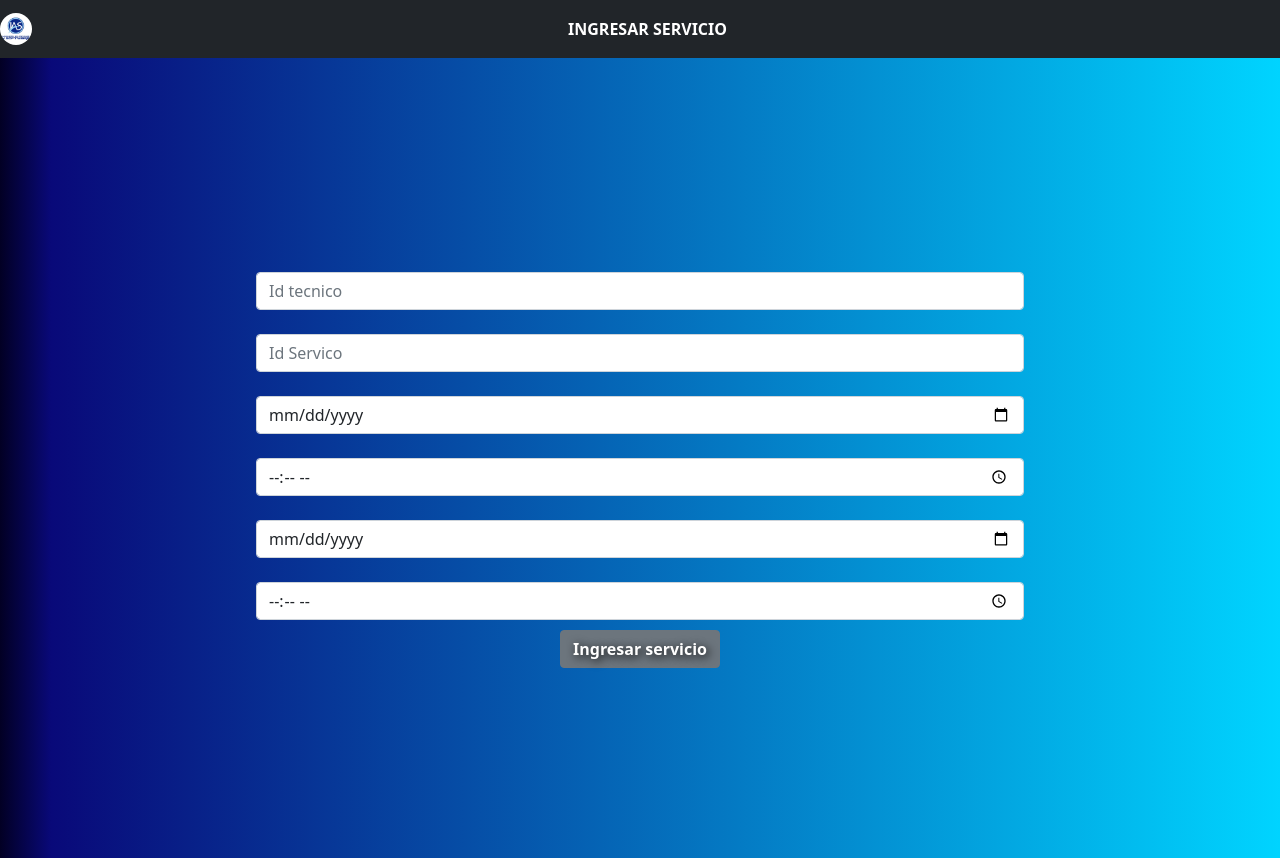
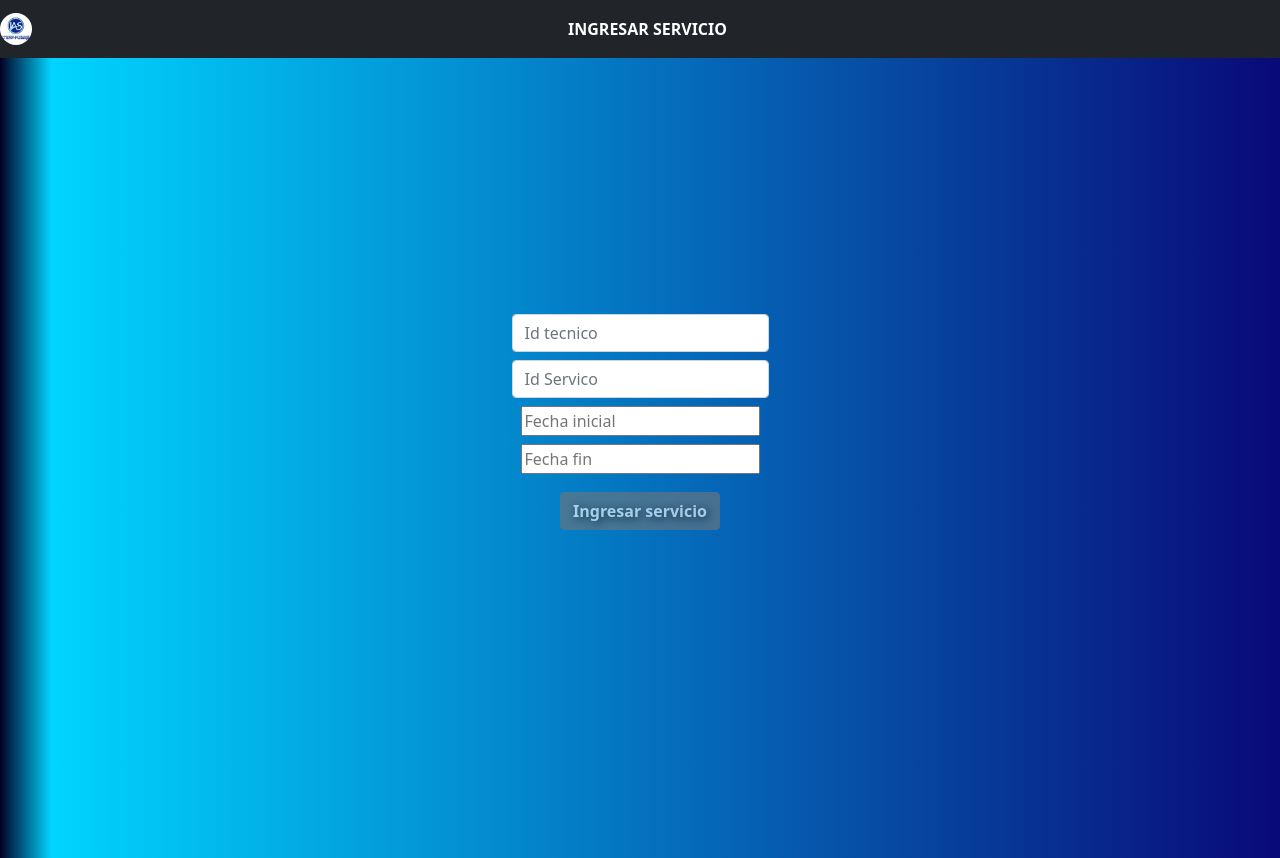
Before and after one commit to kevinosoriosuaza940/FronTIAS, a React (Create React App) app: page /ingresar-servicio in a window 1280 px wide. Built offline with nearby package versions, Linux system fonts and the light colour scheme.

Commit message:
front IAS

```diff
--- a/package.json
+++ b/package.json
@@ -10,10 +10,12 @@
     "bootstrap": "^5.0.0-beta3",
     "bootstrap-icons": "^1.4.1",
     "react": "^17.0.2",
+    "react-datepicker": "^3.8.0",
     "react-dom": "^17.0.2",
     "react-router-dom": "^5.2.0",
     "react-scripts": "4.0.3",
     "reactstrap": "^8.9.0",
+    "sweetalert": "^2.1.2",
     "web-vitals": "^1.0.1"
   },
   "scripts": {
--- a/src/components/navbar/Navbar.js
+++ b/src/components/navbar/Navbar.js
@@ -1,23 +1,21 @@
-import React, { useState } from "react";
+import React from "react";
+import { Link } from "react-router-dom";
 import { Navbar, NavbarBrand, NavbarText } from "reactstrap";
 import "./Navbar.css";
-import logo from "../../assets/logo.jpeg";
 
 const Example = (props) => {
-  const [isOpen, setIsOpen] = useState(false);
   const { title } = props;
 
   return (
     <div>
       <Navbar className="navbar" color="dark" light expand="md">
-        <NavbarBrand className="img"   href="/">
-          <div className='imagen'>
-          </div>
+        <NavbarBrand className="img">
+          <Link to="/">
+            <div className="imagen"></div>
+          </Link>
         </NavbarBrand>
-        <NavbarText >
-          <span className='title'>
-            {title}
-          </span>
+        <NavbarText>
+          <span className="title">{title}</span>
         </NavbarText>
       </Navbar>
     </div>
--- a/src/pages/Ingresarservicio/Ingresar.css
+++ b/src/pages/Ingresarservicio/Ingresar.css
@@ -3,8 +3,9 @@
     grid-template-rows: 1fr 1fr;
     grid-template-columns: 1fr;
     align-content: center;
+    justify-items: center;
     background: rgb(2,0,36);
-    background: linear-gradient(90deg, rgba(2,0,36,1) 0%, rgba(9,9,121,1) 4%, rgba(0,212,255,1) 100%);
+    background: linear-gradient(90deg, rgba(2,0,36,1) 0%, rgba(0,212,255,1)  4%, rgba(9,9,121,1)100%); height: 100vh;
     height: 100vh;
     padding: 20%;
 }
--- a/src/pages/Ingresarservicio/Ingresar.js
+++ b/src/pages/Ingresarservicio/Ingresar.js
@@ -1,70 +1,45 @@
-import React, { useState, useEffect } from "react";
+import React, { useState } from "react";
 import NavbarCustom from "../../components/navbar/Navbar";
 import "./Ingresar.css";
 import { Button, Form, FormGroup, Label, Input } from "reactstrap";
 import { post } from "../../services/requests";
+import DatePicker from "react-datepicker";
+import "react-datepicker/dist/react-datepicker.css";
+import swal from "sweetalert";
 
 export default function Ingresar() {
-  const [idtecnico, setIdTecnico] = useState();
-  const [idservicio, setIdServicio] = useState();
-  const [fechainicio, setFechainicio] = useState("");
-  const [fechafin, setFechafin] = useState("");
-  const [horainicio, setHorainicio] = useState("");
-  const [horafin, setHorafin] = useState("");
-  const [isDisabled, setIsDisabled] = useState(true);
+  const [idtecnico, setIdTecnico] = useState("");
+  const [idservicio, setIdServicio] = useState("");
+  const [fechainicio, setFechainicio] = useState();
+  const [fechafin, setFechafin] = useState();
+  const isDisable =
+    idtecnico.length > 0 && idservicio.length > 0 && fechafin > fechainicio;
 
-  let fechahorainicio = `${fechainicio} ${horainicio}`;
-  let fechahorafin = `${fechafin} ${horafin}`;
-
-  const handleSubmit = (e) => {
+  const handleSubmit = async (e) => {
     e.preventDefault();
-    const response = post(
+    let body = {
       idtecnico,
+      fechainicio: formatDate(fechainicio),
+      fechafin: formatDate(fechafin),
       idservicio,
-      fechahorainicio,
-      fechahorafin
-    );
-    let obj = {
-      idtecnico,
-      idservicio,
-      fechahorainicio,
-      fechahorafin
-    }
-      console.log(obj)
+    };
+    const response = await post(body);
+    response.status > 400
+      ? swal("Error", "No se puede guardar el registro", "error")
+      : swal("Correcto", "Registro guardaro correctamente", "success");
+    const data = await response.json();
+    console.log(data);
   };
 
-  const validacionFormulario = (e) => {
-
-    if (
-      idtecnico !== "" &&
-      idtecnico !== null &&
-      idservicio !== "" &&
-      idservicio !== null &&
-      fechainicio !== "" &&
-      fechainicio !== null &&
-      fechafin !== "" &&
-      fechafin !== null &&
-      horainicio !== "" &&
-      horainicio !== null &&
-      horafin !== "" &&
-      horafin !== null
-    ) {
-      setIsDisabled(true);
-    } else if (
-      idtecnico !== "" ||
-      idtecnico !== null ||
-      idservicio !== "" ||
-      idservicio !== null ||
-      fechainicio !== "" ||
-      fechainicio !== null ||
-      fechafin !== "" ||
-      fechafin !== null ||
-      horainicio !== "" ||
-      horainicio !== null ||
-      horafin !== "" ||
-      horafin !== null
-    ) {
-      setIsDisabled(false);
+  const formatDate = (date) => {
+    try {
+      const year = date.getFullYear();
+      const month = date.getMonth();
+      const day = date.getDate();
+      const hour = date.getHours();
+      return `${year}-${month}-${day} ${hour}:00`;
+    } catch (err) {
+      console.error(err);
     }
   };
 
@@ -74,26 +49,13 @@ export default function Ingresar() {
   const handleIdServicioChange = (e) => {
     setIdServicio(e.target.value);
   };
-  const handleFechaInicioChange = (e) => {
-    setFechainicio(e.target.value);
-  };
-  const handleFechaFinChange = (e) => {
-    setFechafin(e.target.value);
-  };
-  const handleHoraInicioChange = (e) => {
-    setHorainicio(e.target.value);
-  };
-  const handleHoraFinChange = (e) => {
-    setHorafin(e.target.value);
-  };
 
   return (
     <section>
       <NavbarCustom title="Ingresar Servicio" />
       <div className="main_ingresar">
-        <Form inline onSubmit={handleSubmit} onChange={validacionFormulario}>
-          <FormGroup className="form">
-            <Label></Label>
+        <Form inline onSubmit={handleSubmit}>
+          <FormGroup className="form mb-2">
             <Input
               type="search"
               name="search"
@@ -103,9 +65,7 @@ export default function Ingresar() {
               // value={idtecnico}
             />
           </FormGroup>
-          <FormGroup className="form">
-            <Label></Label>
-
+          <FormGroup className="form mb-2">
             <Input
               type="search"
               name="search"
@@ -114,54 +74,31 @@ export default function Ingresar() {
               // value={idservicio}
             />
           </FormGroup>
-          <FormGroup>
-            <Label></Label>
-            <Input
-              type="date"
-              name="date"
-              id="exampleDate"
-              placeholder="date placeholder"
-              onChange={handleFechaInicioChange}
-              // value={fechainicio}
+          <FormGroup className="form mb-2">
+            <DatePicker
+              placeholderText="Fecha inicial"
+              selected={fechainicio}
+              showTimeSelect
+              timeFormat="HH:mm"
+              timeIntervals={60}
+              timeCaption="time"
+              dateFormat="yyyy-MM-dd HH:mm"
+              onChange={(date) => setFechainicio(date)}
             />
           </FormGroup>
-          <FormGroup>
-            <Label></Label>
-            <Input
-              type="time"
-              name="time"
-              id="exampleTime"
-              placeholder="time placeholder"
-              onChange={handleHoraInicioChange}
-              // value={fechafin}
+          <FormGroup className="form mb-2">
+            <DatePicker
+              placeholderText="Fecha fin"
+              selected={fechafin}
+              showTimeSelect
+              timeFormat="HH:mm"
+              timeIntervals={60}
+              timeCaption="time"
+              dateFormat="yyyy-MM-dd HH:mm"
+              onChange={(date) => setFechafin(date)}
             />
           </FormGroup>
-          <FormGroup>
-            <Label></Label>
-            <Input
-              type="date"
-              name="date"
-              id="exampleDate"
-              placeholder="date placeholder"
-              onChange={handleFechaFinChange}
-              // value={horainicio}
-            />
-          </FormGroup>
-          <FormGroup>
-            <Label></Label>
-            <Input
-              type="time"
-              name="time"
-              id="exampleTime"
-              placeholder="time placeholder"
-              onChange={handleHoraFinChange}
-              // value={horafin}
-            />
-          </FormGroup>
-          <Button
-            className="custom_button"
-            // disabled={isDisabled}
-          >
+          <Button className="custom_button" disabled={!isDisable}>
             Ingresar servicio
           </Button>
         </Form>
--- a/src/pages/consultarhoras/Consultar.css
+++ b/src/pages/consultarhoras/Consultar.css
@@ -5,7 +5,7 @@
     grid-column-gap: 20%;
     align-content: center;
     background: rgb(2,0,36);
-    background: linear-gradient(90deg, rgba(2,0,36,1) 0%, rgba(9,9,121,1) 4%, rgba(0,212,255,1) 100%); height: 100vh;
+    background: linear-gradient(90deg, rgba(2,0,36,1) 0%, rgba(0,212,255,1)  4%, rgba(9,9,121,1)100%); height: 100vh;
     padding: 20%;
 }
 
--- a/src/pages/home/Home.css
+++ b/src/pages/home/Home.css
@@ -3,7 +3,7 @@
     grid-template-rows: 1fr;
     grid-template-columns: 1fr 1fr;
     background: rgb(2,0,36);
-    background: linear-gradient(90deg, rgba(2,0,36,1) 0%, rgba(9,9,121,1) 4%, rgba(0,212,255,1) 100%);
+    background: linear-gradient(90deg, rgba(2,0,36,1) 0%, rgba(0,212,255,1)  4%, rgba(9,9,121,1)100%); height: 100vh;
     height: 100vh;
     padding: 20%;
 }
--- a/src/services/requests.js
+++ b/src/services/requests.js
@@ -2,13 +2,24 @@ import { API_URI } from './config'
 
 export async function get(idtecnico, numeroSemana) {
     const url = `${API_URI}/consulta-horas?idTecnico=${idtecnico}&numeroSemana=${numeroSemana}`
+    try {
+      const response = await fetch(url, {method:'GET'})
+      return response
+    } catch (error) {
+      console.log(error)
+    }
 
-    const response = await fetch(url, {method:'GET'})
-    return response
 }
 
-export function post() {
-  //  const url = `${API_URI}/registrar-servicio?idTecnico=${idtecnico}&fechaInicio=${fe}`
-
-
+export async function post(body) {
+  const url = `${API_URI}/registrar-servicio`
+  try {
+    const response = await fetch(url, {
+      method: 'POST',
+      body
+    })
+    return response
+  } catch (error) {
+    console.log(error)
+  }
 }
```
Also changed, not shown: src/pages/consultarhoras/Consultar.js (+9 -8 lines), 2 other files (tests, documents, lock files or other folders).
